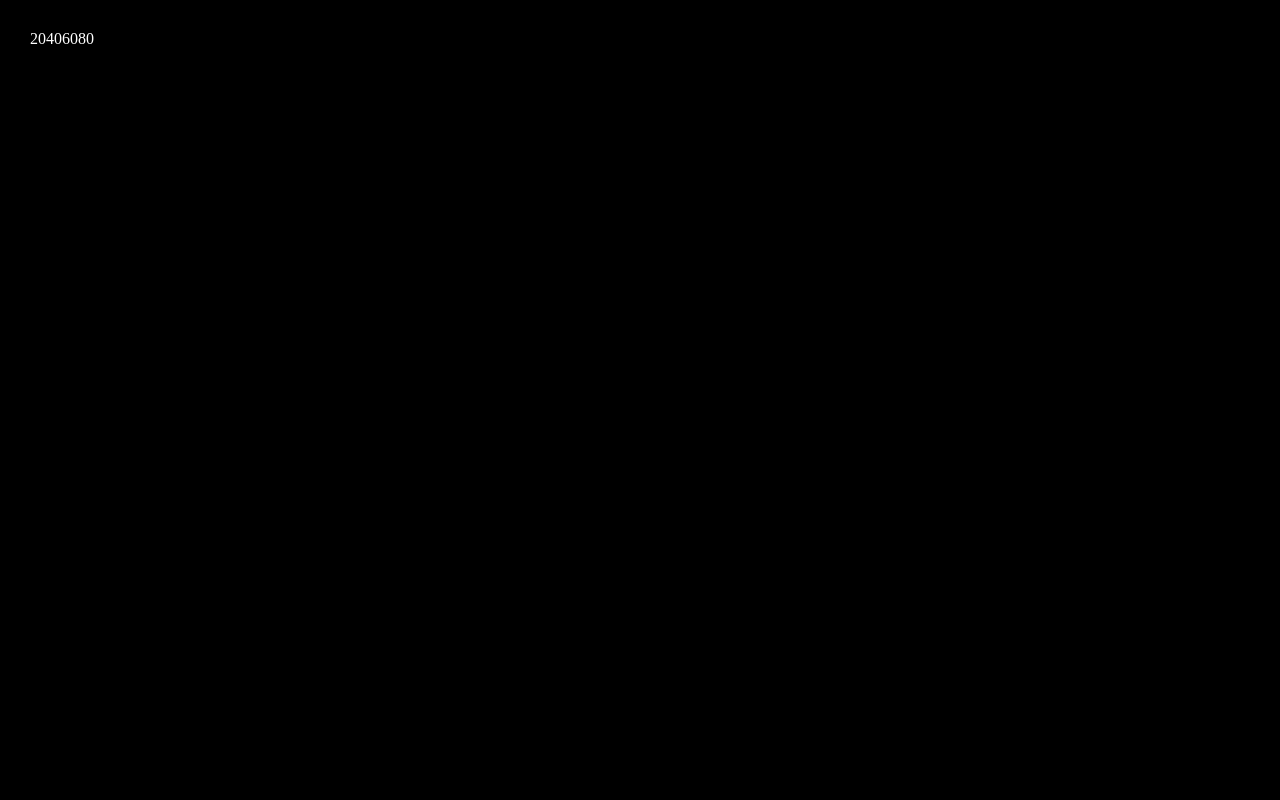
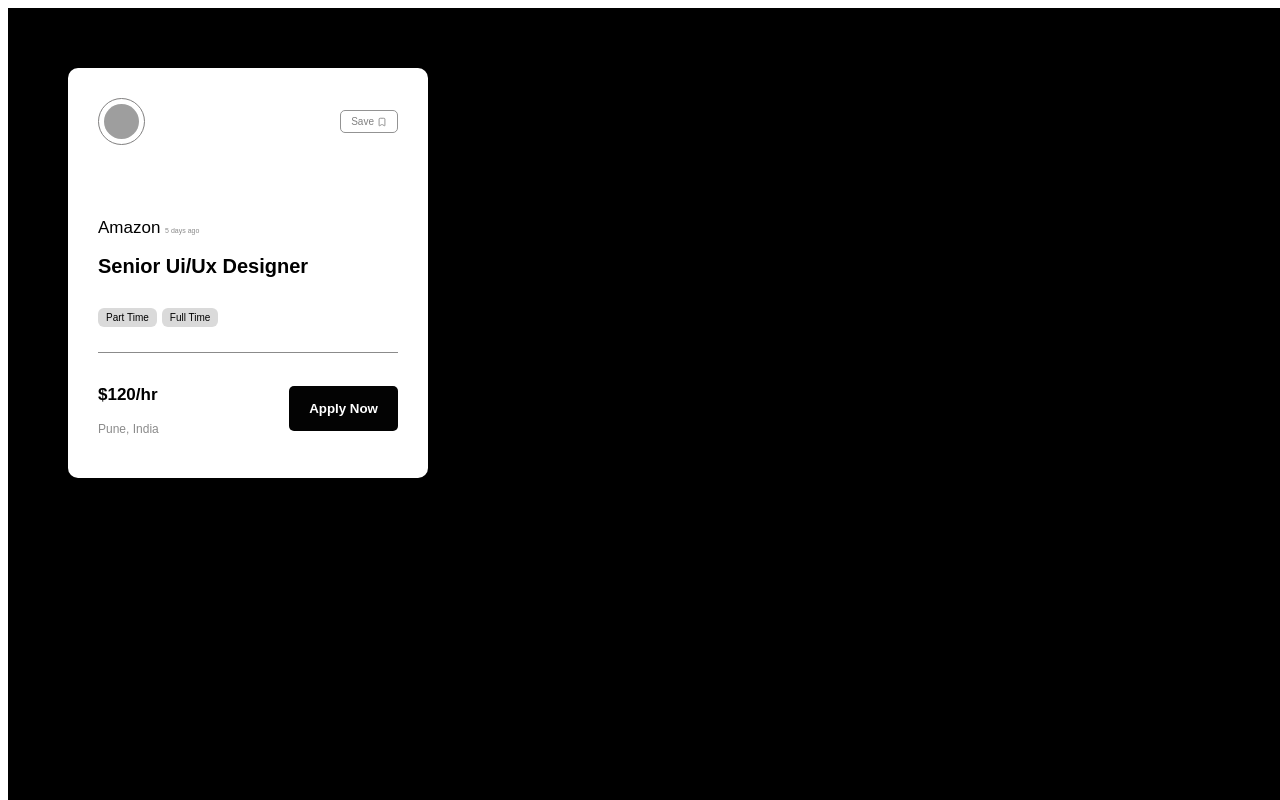
Before and after one commit to Sudesh3103/React.js, a React (Vite) app in the folder 04-cards-project/: page / in a window 1280 px wide. Shown: the top 800 px of the page. Built offline with nearby package versions, Linux system fonts and the light colour scheme; grey boxes are pictures that could not be loaded.

Commit message:
Updated Card component

```diff
--- a/04-cards-project/src/App.jsx
+++ b/04-cards-project/src/App.jsx
@@ -4,14 +4,116 @@ import User from './components/User'
 
 const App = () => {
 
-  const arr = [10, 20, 30 ,40];
+ const jobOpenings = [
+  {
+    brandLogo: "https://upload.wikimedia.org/wikipedia/commons/a/ab/Apple-logo.png",
+    companyName: "Apple Inc.",
+    datePosted: "2 days ago",
+    post: "Frontend Engineer",
+    tag: "Full Time",
+    tag2: "Senior Level",
+    payPerHour: 85,
+    location: "Cupertino, CA, USA"
+  },
+  {
+    brandLogo: "https://upload.wikimedia.org/wikipedia/commons/0/05/Facebook_Logo_%282019%29.png",
+    companyName: "Meta Platforms",
+    datePosted: "5 days ago",
+    post: "Machine Learning Engineer",
+    tag: "Full Time",
+    tag2: "Junior Level",
+    payPerHour: 70,
+    location: "Menlo Park, CA, USA"
+  },
+  {
+    brandLogo: "https://upload.wikimedia.org/wikipedia/commons/4/4f/Tesla_Motors.svg",
+    companyName: "Tesla",
+    datePosted: "1 day ago",
+    post: "Software Developer",
+    tag: "Full Time",
+    tag2: "Senior Level",
+    payPerHour: 80,
+    location: "Austin, TX, USA"
+  },
+  {
+    brandLogo: "https://upload.wikimedia.org/wikipedia/commons/2/2f/Google_2015_logo.svg",
+    companyName: "Google LLC",
+    datePosted: "3 days ago",
+    post: "Cloud DevOps Engineer",
+    tag: "Full Time",
+    tag2: "Senior Level",
+    payPerHour: 90,
+    location: "Mountain View, CA, USA"
+  },
+  {
+    brandLogo: "https://upload.wikimedia.org/wikipedia/commons/4/44/Amazon_icon.svg",
+    companyName: "Amazon",
+    datePosted: "6 days ago",
+    post: "Backend Developer",
+    tag: "Full Time",
+    tag2: "Junior Level",
+    payPerHour: 65,
+    location: "Seattle, WA, USA"
+  },
+  {
+    brandLogo: "https://upload.wikimedia.org/wikipedia/commons/9/96/Microsoft_logo_%282012%29.svg",
+    companyName: "Microsoft",
+    datePosted: "4 days ago",
+    post: "Data Scientist",
+    tag: "Full Time",
+    tag2: "Senior Level",
+    payPerHour: 88,
+    location: "Redmond, WA, USA"
+  },
+  {
+    brandLogo: "https://upload.wikimedia.org/wikipedia/commons/2/24/Netflix_logo.svg",
+    companyName: "Netflix",
+    datePosted: "1 week ago",
+    post: "AI Research Engineer",
+    tag: "Full Time",
+    tag2: "Senior Level",
+    payPerHour: 95,
+    location: "Los Gatos, CA, USA"
+  },
+  {
+    brandLogo: "https://upload.wikimedia.org/wikipedia/commons/c/c2/LinkedIn_logo_initials.png",
+    companyName: "LinkedIn",
+    datePosted: "3 days ago",
+    post: "Product Designer",
+    tag: "Part Time",
+    tag2: "Junior Level",
+    payPerHour: 55,
+    location: "Sunnyvale, CA, USA"
+  },
+  {
+    brandLogo: "https://upload.wikimedia.org/wikipedia/commons/6/6f/Adobe_Corporate_Logo.png",
+    companyName: "Adobe Systems",
+    datePosted: "2 days ago",
+    post: "UI/UX Engineer",
+    tag: "Full Time",
+    tag2: "Senior Level",
+    payPerHour: 75,
+    location: "San Jose, CA, USA"
+  },
+  {
+    brandLogo: "https://upload.wikimedia.org/wikipedia/commons/1/19/IBM_logo.svg",
+    companyName: "IBM",
+    datePosted: "4 days ago",
+    post: "Cloud Infrastructure Engineer",
+    tag: "Part Time",
+    tag2: "Junior Level",
+    payPerHour: 60,
+    location: "New York, NY, USA"
+  }
+];
 
+console.log(jobOpenings);
 
 
   return (
    <div className='parent'>
-    {arr.map(function(elem){
-      return elem*2;
+    {jobOpenings.map(function(elem){
+      return <Card />
     })}
    </div>
   )
--- a/04-cards-project/src/components/Card.jsx
+++ b/04-cards-project/src/components/Card.jsx
@@ -6,31 +6,34 @@ const Card = () => {
   return (
     <div className="parent">
       <div className='card'>
-        <div className='top'>
-          <img src="https://encrypted-tbn0.gstatic.com/images?q=tbn:ANd9GcSFkkQhwA-14yQus_rij6VonTP5UT7IrorBkg&s" alt="" />
-          <button>Save  <Bookmark /> </button>
+        <div>
+          <div className='top'>
+            <img src="https://encrypted-tbn0.gstatic.com/images?q=tbn:ANd9GcSFkkQhwA-14yQus_rij6VonTP5UT7IrorBkg&s" alt="" />
+            <button>Save  <Bookmark size={10} /> </button>
+          </div>
         </div>
+
 
         <div className='center'>
           <h3>Amazon <span>5 days ago</span> </h3>
           <h2>Senior Ui/Ux Designer</h2>
-          <div className='role'>
+          <div className='tag'>
             <h4>Part Time</h4>
             <h4>Full Time</h4>
           </div>
         </div>
 
 
-        <hr className='line'/>
+
         <div className='bottom'>
 
           <div>
               <h3>$120/hr</h3>
               <p>Pune, India</p>
           </div>
-          <div>
+
             <button>Apply Now</button>
-          </div>
+
         </div>
       </div>
     </div>
--- a/04-cards-project/src/index.css
+++ b/04-cards-project/src/index.css
@@ -1,19 +1,21 @@
 *{
-  margin: 0px;
-  padding: 0px;
-  color: white;
+font-family: Arial, sans-serif;
+
 }
 
-body{
+html, body{
   width: 100%;
   height: 100%;
 }
 
 .parent{
-  height: 100vh;
+  min-height: 100vh;
   width: 100%;
+  background-color: rgb(0, 0, 0);
+  display: flex;
+  flex-wrap: wrap;
+  gap: 30px;
   padding: 30px;
-  background-color: rgb(0, 0, 0);
 }
 
 .card{
@@ -22,12 +24,16 @@ body{
   background-color: rgb(255, 255, 255);
   border-radius: 10px;
   padding: 30px;
+  display: flex;
+  flex-direction: column;
+  justify-content: space-between;
 }
 
 .card .top{
   display: flex;
   justify-content: space-between;
   align-items: center;
+  margin-bottom: 30px;
 }
 
 .top img{
@@ -44,33 +50,56 @@ body{
   border: 1px solid rgb(147, 147, 147);
   padding: 5px 10px;
   border-radius: 5px;
+  font-size: 10px;
+  border-radius: 5px;
+  gap : 3px;
+  background-color: transparent;
+  color: rgb(128, 128, 128);
 }
 
 .center{
-  margin-top: 45px;
+  margin-top: 15px;
 }
 
-.role{
-  display: flex;
-  gap: 20px;
-  margin-top: 20px;
+.center h3{
+  font-size: 17px;
+  font-weight: 500;
 }
 
-.role h4{
-  background-color: rgb(229, 226, 226);
-  padding: 5px 10px;
-  border-radius: 5px;
+.center h3 span {
+  font-size: 7px;
+  font-weight: 400;
+  color: #8b8b8b;
 }
 
-.line{
-  margin-top: 80px;
-  margin-bottom: 20px;
+.center h2{
+  font-size: 20px;
+  font-weight: 700;
 }
+
+.center .tag {
+  display: flex;
+  margin-top: 10px;
+  gap: 5px;
+}
+
+.center .tag h4{
+  font-size: 10px;
+  background-color: #dadada;
+  color: black;
+  font-weight: 500;
+  padding: 4px 8px;
+  border-radius: 6px;
+}
+
+
 
 .bottom{
   display: flex;
   justify-content: space-between;
   align-items: center;
+  padding-top: 15px;
+  border-top: 1px solid #8b8b8b;
 }
 
 .bottom button{
@@ -79,4 +108,15 @@ body{
   background-color: rgb(3, 3, 3);
   border: none;
   color: white;
+  font-weight: 600;
 }
+
+.bottom h3{
+  font-size: 17px;
+
+}
+
+.bottom p{
+  font-size: 12px;
+  color: #8b8b8b;
+}
```
